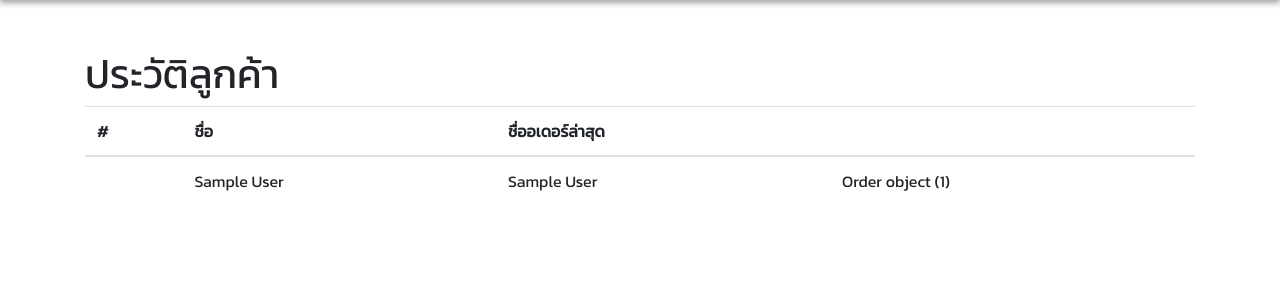
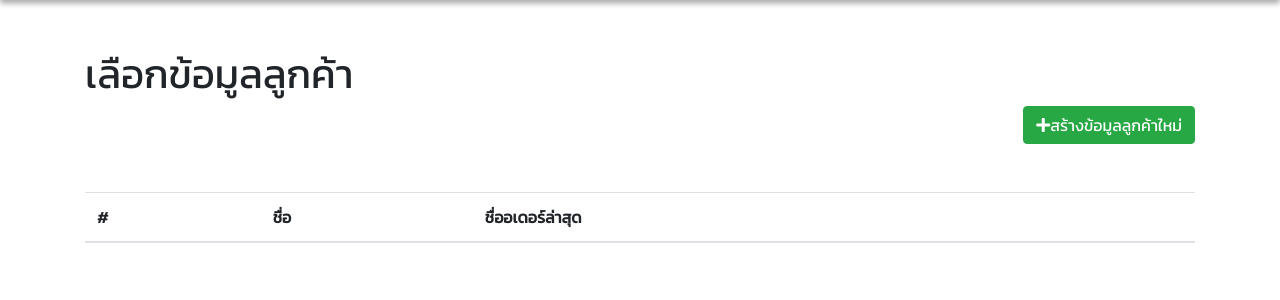
Before and after one commit to poohcid/Qlunch, a Django app: page /buffet/customer/ in a window 1280 px wide. Shown: the part 59-359 px from the top of the page. Run offline with Django 3.2, Linux system fonts and the light colour scheme; tables that the repository leaves empty hold one stand-in row (values such as "Sample post"); lists and menus that the app fills with data are empty; some libraries are stand-ins or nearby versions.

Commit message:
ทำหน้าเลือกลูกค้า

```diff
--- a/buffet/templates/buffet/customer.html
+++ b/buffet/templates/buffet/customer.html
@@ -1,7 +1,11 @@
 {% extends 'base.html' %}
 {% block content %}
-<h1 style="margin-top: 50px;">ประวัติลูกค้า</h1>
-
+<h1 style="margin-top: 50px;">เลือกข้อมูลลูกค้า</h1>
+<div class="row">
+    <div class="col mb-5">
+        <a href="#"><button type="button" class="btn btn-success float-right"><i class="fas fa-plus"></i>สร้างข้อมูลลูกค้าใหม่</button></a>
+    </div>
+</div>
 <table class="table">
   <thead>
     <tr>
@@ -12,12 +16,12 @@
     </tr>
   </thead>
   <tbody>
-  {% for list in order %}
+  {% for c in customers %}
     <tr>
       <th scope="row"></th>
-      <td>{{ list.order.customer.name }}</td>
-      <td>{{ list.order.customer.name }}</td>
-      <td>{{ list.order }}</td>
+      <td>{{ c.name }}</td>
+      <td>{% for order in c.order_set.all %} {% if forloop.last %}{{ order.name }}{% endif %} {% endfor %}</td>
+      <td><button type="button" class="btn btn-success float-right"><i class="fas fa-plus"></i>เลือก</button></a></td>
     </tr>
     {% endfor %}
   </tbody>
--- a/buffet/templates/buffet/orderlist.html
+++ b/buffet/templates/buffet/orderlist.html
@@ -3,7 +3,7 @@
 <h1 style="margin-top: 50px;">ออเดอร์บุฟเฟต์</h1>
 <div class="row">
     <div class="col mb-5">
-        <button type="button" class="btn btn-success float-right"><i class="fas fa-plus"></i> สร้างออเดอร์</button>
+        <a href={% url 'customer' %}><button type="button" class="btn btn-success float-right"><i class="fas fa-plus"></i> สร้างออเดอร์</button></a>
     </div>
 </div>
 <table class="table text-center">
@@ -11,6 +11,7 @@
         <tr>
             <th scope="col">#</th>
             <th scope="col">ชื่อ</th>
+            <th scope="col">วันที่</th>
             <th scope="col">เวลาที่จัดเลั้ยง</th>
             <th scope="col">สถานที่</th>
             <th scope="col"></th>
@@ -21,6 +22,7 @@
         <tr>
             <th scope="row">{{ forloop.counter }}</th>
             <td>{{ list.order.name }}</td>
+            <td>{{ list.start_date|date:"SHORT_DATE_FORMAT"}}</td>
             <td>{{ list.start_date|date:"H:i น." }} - {{ list.end_date|date:"H:i น." }}</td>
             <td>{{ list.location }}</td>
             <td><button type="button" class="btn btn-primary mr-3"><i class="fas fa-tasks"></i> ดูรายละเอียด</button><a href="{% url 'get_order' id=list.order.id %}" type="button" class="btn btn-success"><i class="fas fa-plus"></i> สั่งอาหาร</a></td>
--- a/buffet/views.py
+++ b/buffet/views.py
@@ -1,6 +1,6 @@
 from django.http import HttpResponse
 from django.shortcuts import redirect, render
-from appModel.models import Order_buffet, Order
+from appModel.models import Order_buffet, Order, Customer
 
 def orderlist(request):
     context = {}
@@ -12,7 +12,5 @@ def index(request):
 
 def customer(request):
     context = {}
-
-    context['order'] = Order_buffet.objects.all()
-
+    context['customers'] = Customer.objects.filter(order__order_type='order_buffet').distinct()
     return render(request, "buffet/customer.html", context=context)
```
